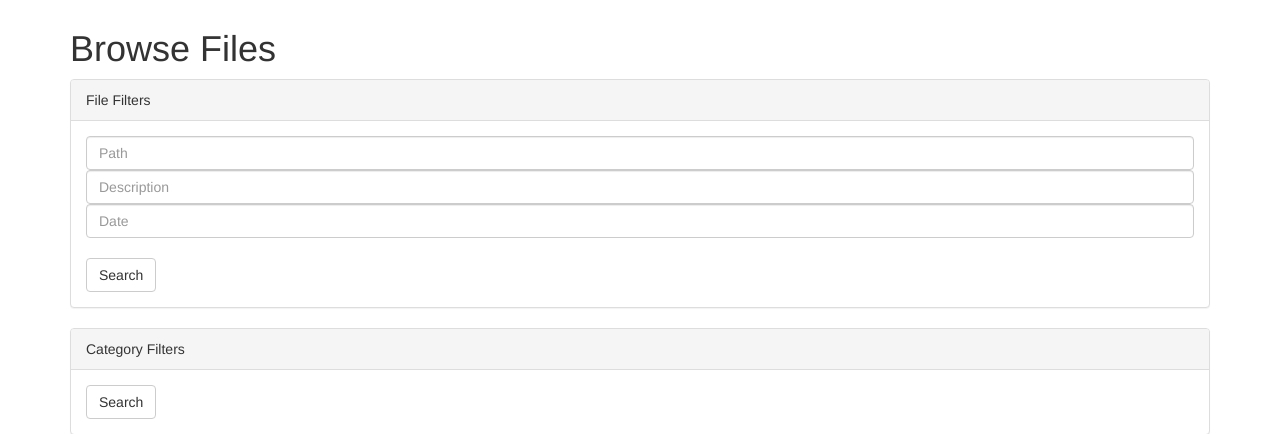
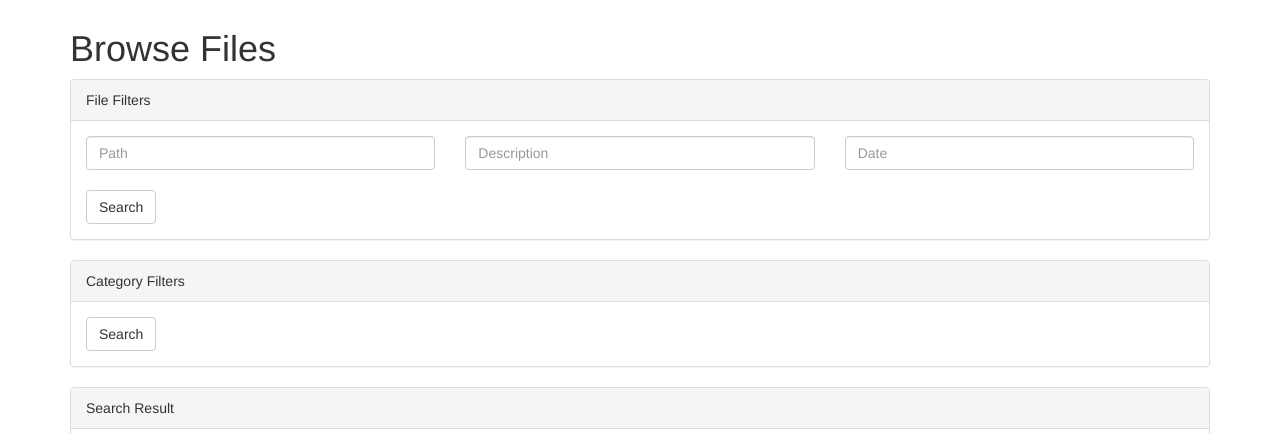
Before and after one commit to ponmar/filedb, a Flask app: page /browse in a window 1280 px wide. Shown: the part 51-485 px from the top of the page. Run offline with Flask 2, Linux system fonts and the light colour scheme; the visitor is signed in with stand-in values (Sample User, id 1); data that the repository does not hold is empty; some libraries are stand-ins or nearby versions.

Commit message:
Use bootstrap columns

```diff
--- a/templates/browse.html
+++ b/templates/browse.html
@@ -12,9 +12,11 @@
 <div class="panel panel-default">
   <div class="panel-heading">File Filters</div>
   <div class="panel-body">
-    <input type="text" class="form-control" placeholder="Path" id="file_path_filter">
-    <input type="text" class="form-control" placeholder="Description" id="file_description_filter">
-    <input type="text" class="form-control" placeholder="Date" id="file_date_filter">
+    <div class="row">
+      <div class="col-md-4"><input type="text" class="form-control" placeholder="Path" id="file_path_filter"></div>
+      <div class="col-md-4"><input type="text" class="form-control" placeholder="Description" id="file_description_filter"></div>
+      <div class="col-md-4"><input type="text" class="form-control" placeholder="Date" id="file_date_filter"></div>
+    </div>
     <br>
     <button type="button" class="btn btn-default" id="search_files_by_file_filter_button">Search</button>
   </div>
--- a/templates/categorize.html
+++ b/templates/categorize.html
@@ -36,11 +36,13 @@
 <div class="panel panel-default">
     <div class="panel-heading">File to Categorize: <span id="categorize_file_path">N/A</span></div>
     <div class="panel-body">
+        <div class="row">
+            <div class="col-md-6"><input type="text" class="form-control" placeholder="Date" id="file_date"></div>
+            <div class="col-md-6"><input type="text" class="form-control" placeholder="Description" id="file_description"></div>
+        </div>
         <div id="person_categories">No persons loaded</div>
         <div id="location_categories">No locations loaded</div>
         <div id="tag_categories">No tags loaded</div>
-        <input type="text" class="form-control" placeholder="Description" id="file_description">
-        <input type="text" class="form-control" placeholder="Date" id="file_date">
         <br>
         <button type="button" class="btn btn-default" id="save_file_categorize_button">Save</button>
         <br><br>
```
